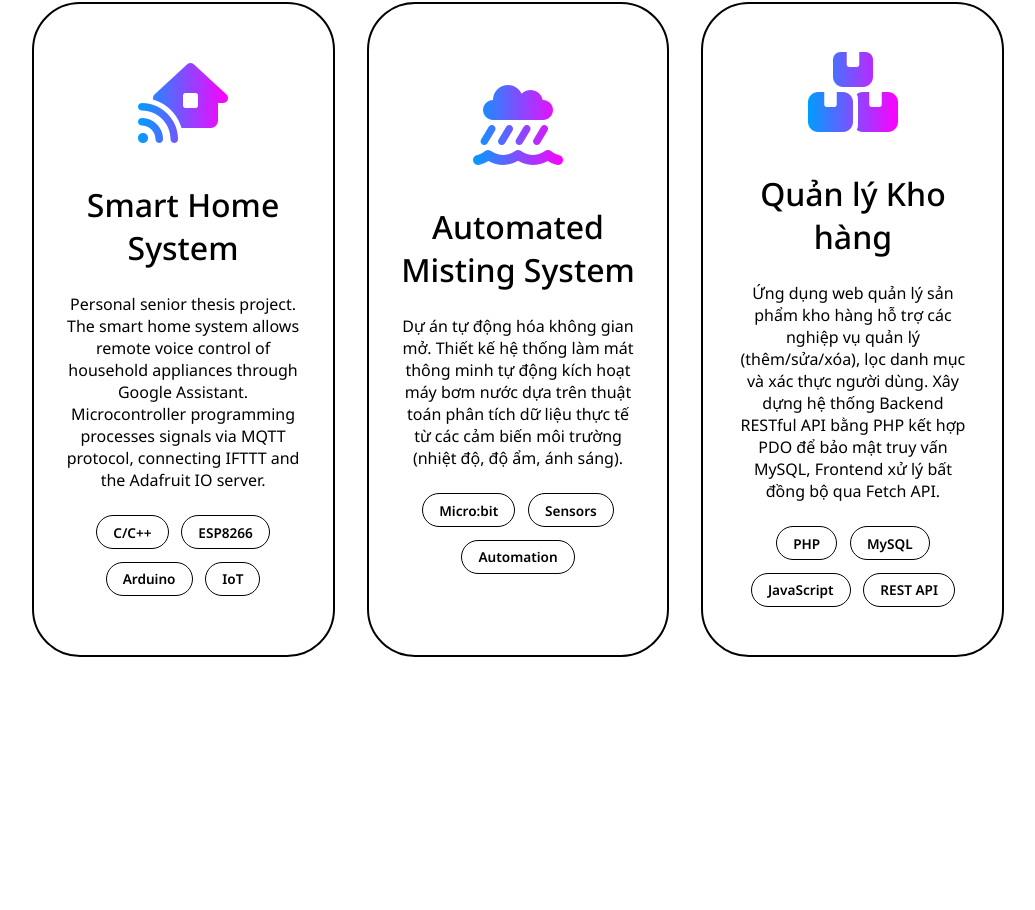
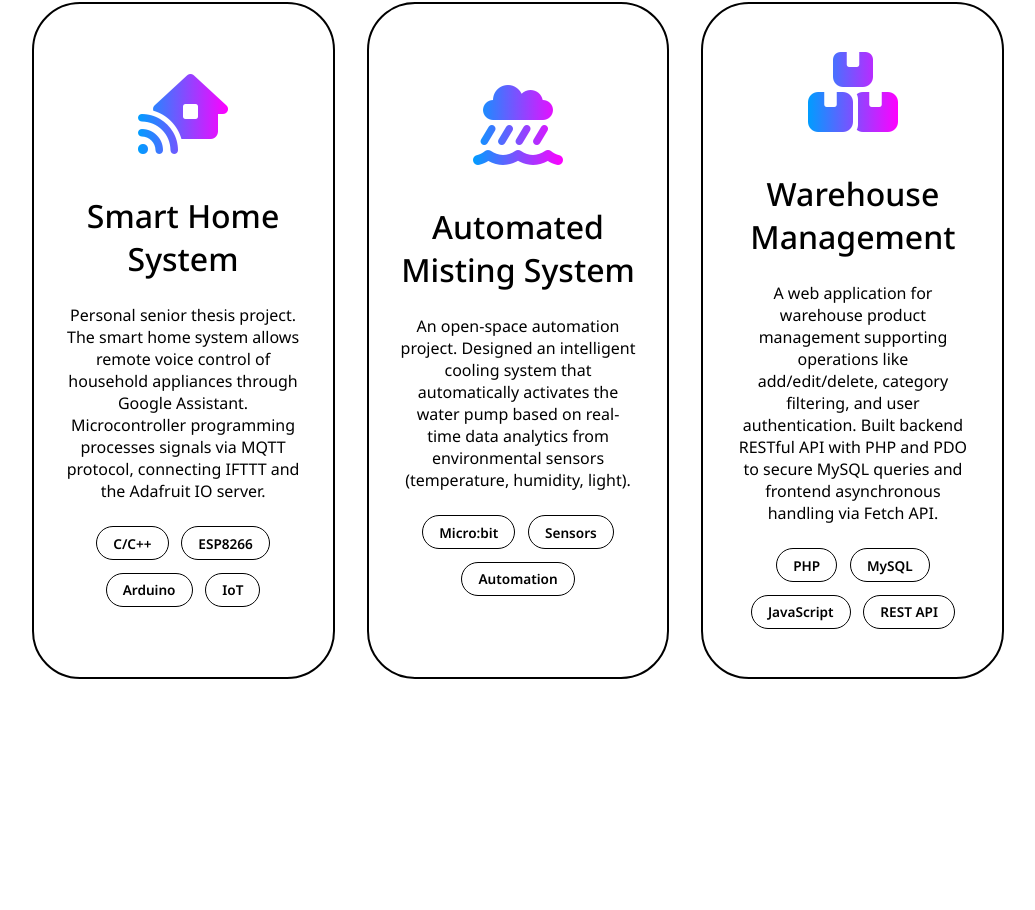
Before and after one commit to manhtran12a1/Portfolio, a plain HTML site: page index.html in a window 1280 px wide. Shown: the part 2404-3314 px from the top of the page, without its empty margins (122-1157 px from the left). Drawn offline with Linux system fonts and the light colour scheme.

Commit message:
Eng at Projects

```diff
--- a/index.html
+++ b/index.html
@@ -100,7 +100,7 @@
             <i class="fa-solid fa-cloud-showers-water"></i>
         </div>
         <h3>Automated Misting System</h3>
-        <p>Dự án tự động hóa không gian mở. Thiết kế hệ thống làm mát thông minh tự động kích hoạt máy bơm nước dựa trên thuật toán phân tích dữ liệu thực tế từ các cảm biến môi trường (nhiệt độ, độ ẩm, ánh sáng).</p>
+        <p>An open-space automation project. Designed an intelligent cooling system that automatically activates the water pump based on real-time data analytics from environmental sensors (temperature, humidity, light).</p>
         <div class="tech-tags">
             <span class="tag">Micro:bit</span>
             <span class="tag">Sensors</span>
@@ -112,8 +112,8 @@
         <div class="project-icon">
             <i class="fa-solid fa-boxes-stacked"></i>
         </div>
-        <h3>Quản lý Kho hàng</h3>
-        <p>Ứng dụng web quản lý sản phẩm kho hàng hỗ trợ các nghiệp vụ quản lý (thêm/sửa/xóa), lọc danh mục và xác thực người dùng. Xây dựng hệ thống Backend RESTful API bằng PHP kết hợp PDO để bảo mật truy vấn MySQL, Frontend xử lý bất đồng bộ qua Fetch API.</p>
+        <h3>Warehouse Management</h3>
+        <p>A web application for warehouse product management supporting operations like add/edit/delete, category filtering, and user authentication. Built backend RESTful API with PHP and PDO to secure MySQL queries and frontend asynchronous handling via Fetch API.</p>
         <div class="tech-tags">
             <span class="tag">PHP</span>
             <span class="tag">MySQL</span>
```
